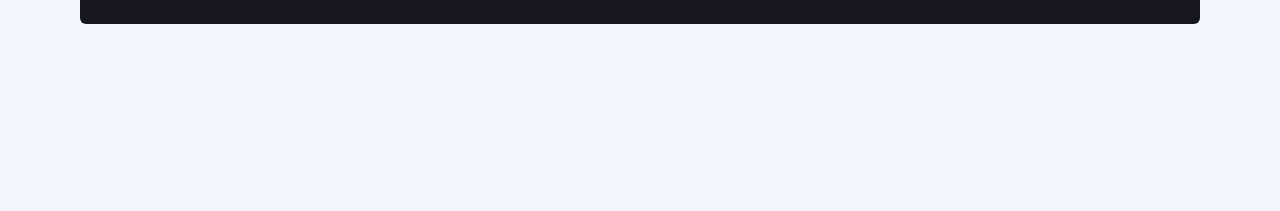
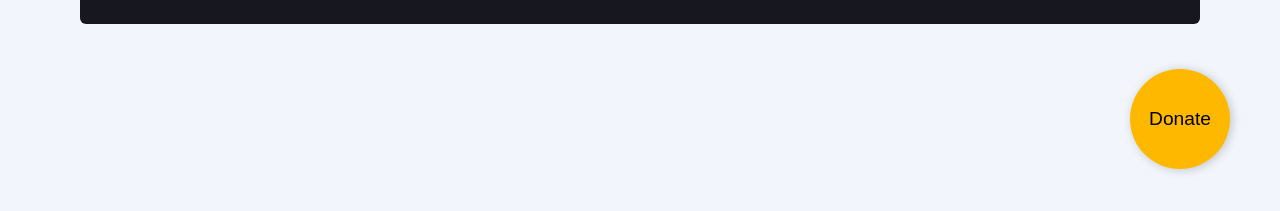
Before and after one commit to gabivechiatto/boardfy, a Next.js app: page /board in a window 1280 px wide. Shown: the part 561-772 px from the top of the page. Built offline with nearby package versions, Linux system fonts and the light colour scheme.

Commit message:
feat: support button

```diff
--- /dev/null
+++ b/src/components/SupportButton/index.tsx
@@ -0,0 +1,13 @@
+import Link from 'next/link'
+import styles from './styles.module.scss'
+
+export function SupportButton() {
+  return (
+    <div className={styles.donateContainer}>
+      <Link href="/donate">
+        <button>Donate</button>
+      </Link>
+    </div>
+
+  )
+}
--- /dev/null
+++ b/src/components/SupportButton/styles.module.scss
@@ -0,0 +1,22 @@
+.donateContainer {
+  position: absolute;
+  bottom: 70px;
+  right: 50px;
+  z-index: 99;
+
+  button {
+    border: 0;
+    border-radius: 50%;
+    background-color: #FFB800;
+    width: 100px;
+    height: 100px;
+    font-size: 1.2rem;
+
+    filter: drop-shadow(2px 1px 5px rgba(0, 0, 0, 0.2));
+    transition: all 0.2s;
+  }
+
+  button:hover {
+    transform: scale(1.2);
+  }
+}
--- a/src/pages/board/index.tsx
+++ b/src/pages/board/index.tsx
@@ -1,6 +1,7 @@
 import Head from 'next/head'
 import { FiPlus, FiCalendar, FiEdit2, FiTrash, FiClock } from 'react-icons/fi'
 import styles from './styles.module.scss'
+import { SupportButton } from '@/components/SupportButton'
 
 export default function board() {
   return (
@@ -52,6 +53,8 @@
           </time>
         </div>
       </div>
+
+      <SupportButton />
     </>
   )
 }
```
